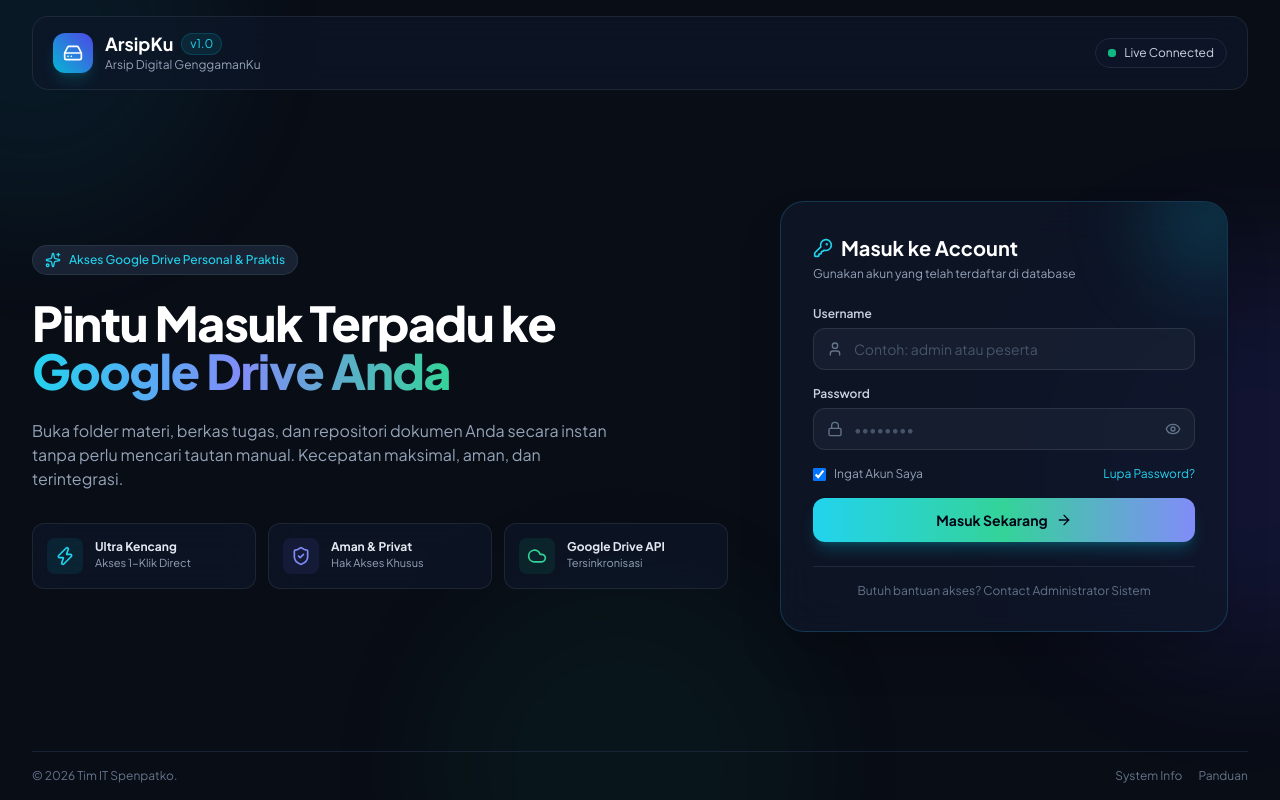
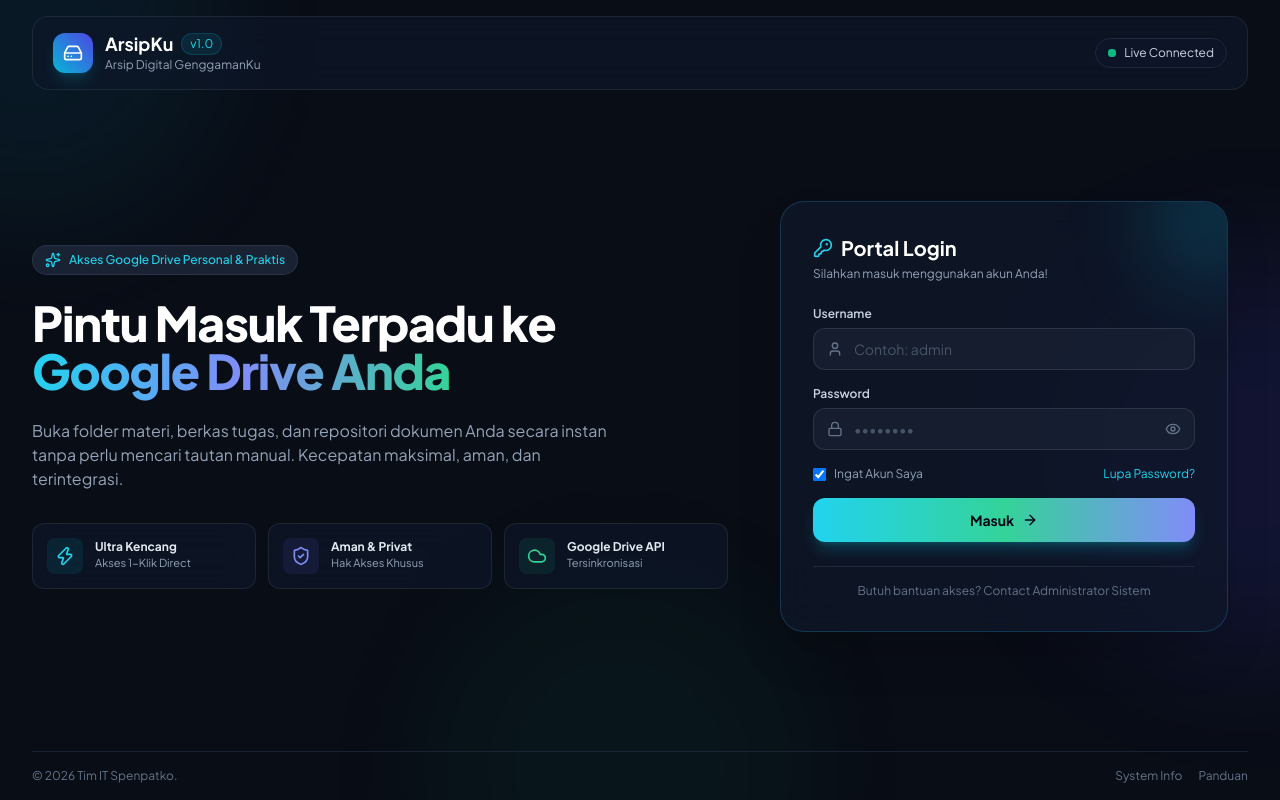
Before and after one commit to spenpatko/arsipku, a plain HTML site: page index.html in a window 1280 px wide. Drawn offline with nearby package versions, Linux system fonts and the light colour scheme.

Commit message:
Update index.html

```diff
--- a/index.html
+++ b/index.html
@@ -192,9 +192,9 @@
 
                         <div class="mb-6">
                             <h3 class="text-xl font-bold text-white flex items-center gap-2">
-                                <i data-lucide="key-round" class="w-5 h-5 text-cyan-400"></i> Masuk ke Account
+                                <i data-lucide="key-round" class="w-5 h-5 text-cyan-400"></i> Portal Login
                             </h3>
-                            <p class="text-xs text-slate-400 mt-1">Gunakan akun yang telah terdaftar di database</p>
+                            <p class="text-xs text-slate-400 mt-1">Silahkan masuk menggunakan akun Anda!</p>
                         </div>
 
                         <!-- Login Form -->
@@ -205,7 +205,7 @@
                                     <span class="absolute inset-y-0 left-0 pl-3.5 flex items-center pointer-events-none text-slate-500">
                                         <i data-lucide="user" class="w-4 h-4"></i>
                                     </span>
-                                    <input type="text" id="loginUsername" required placeholder="Contoh: admin atau peserta"
+                                    <input type="text" id="loginUsername" required placeholder="Contoh: admin"
                                            class="w-full glass-input rounded-xl pl-10 pr-4 py-2.5 text-sm placeholder:text-slate-600">
                                 </div>
                             </div>
@@ -233,7 +233,7 @@
                             </div>
 
                             <button type="submit" id="btnLoginSubmit" class="w-full py-3 px-4 rounded-xl font-bold text-sm text-slate-950 bg-gradient-to-r from-cyan-400 via-emerald-400 to-indigo-400 hover:opacity-95 transition-all shadow-lg shadow-cyan-500/25 flex items-center justify-center gap-2">
-                                <span>Masuk Sekarang</span>
+                                <span>Masuk</span>
                                 <i data-lucide="arrow-right" class="w-4 h-4"></i>
                             </button>
                         </form>
```
